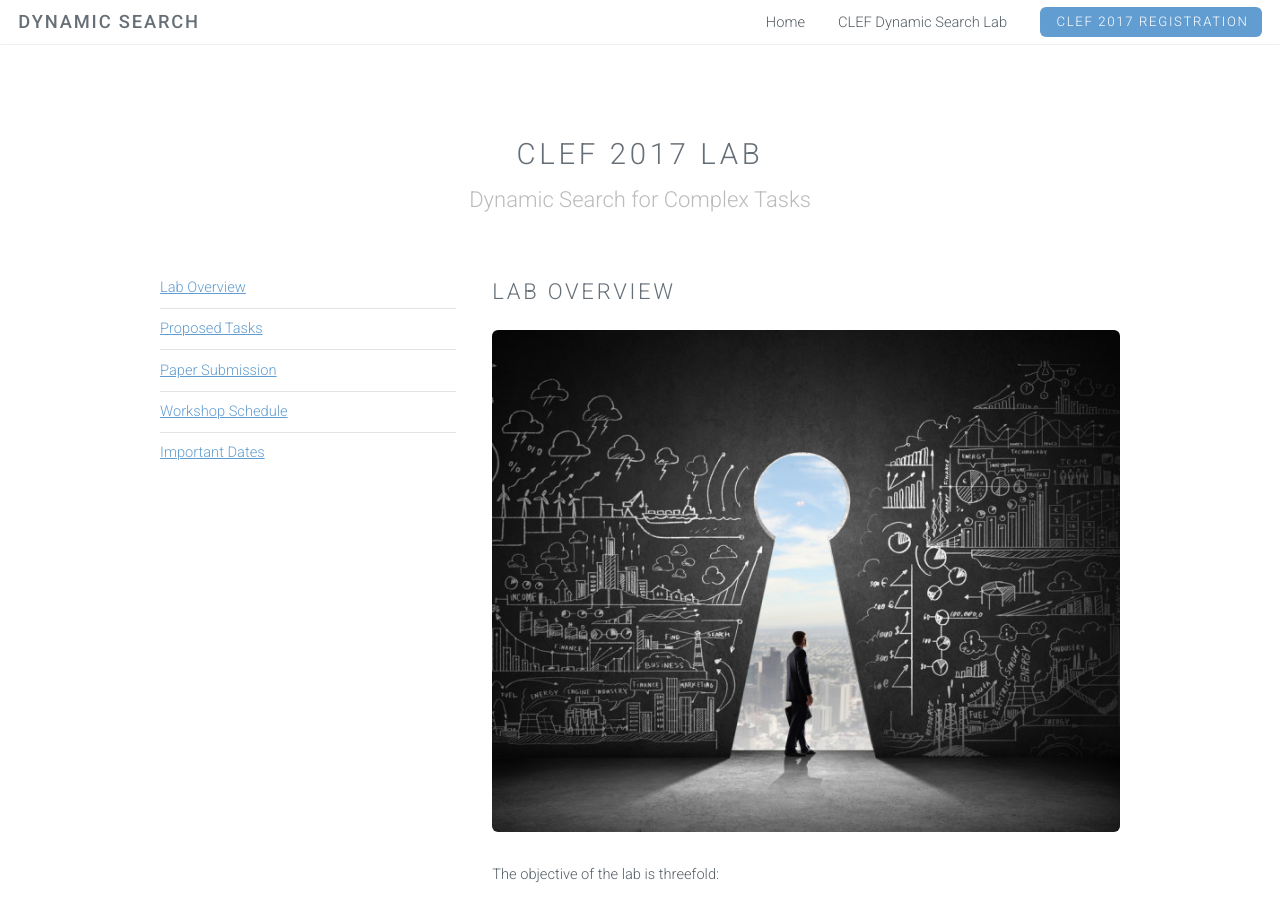
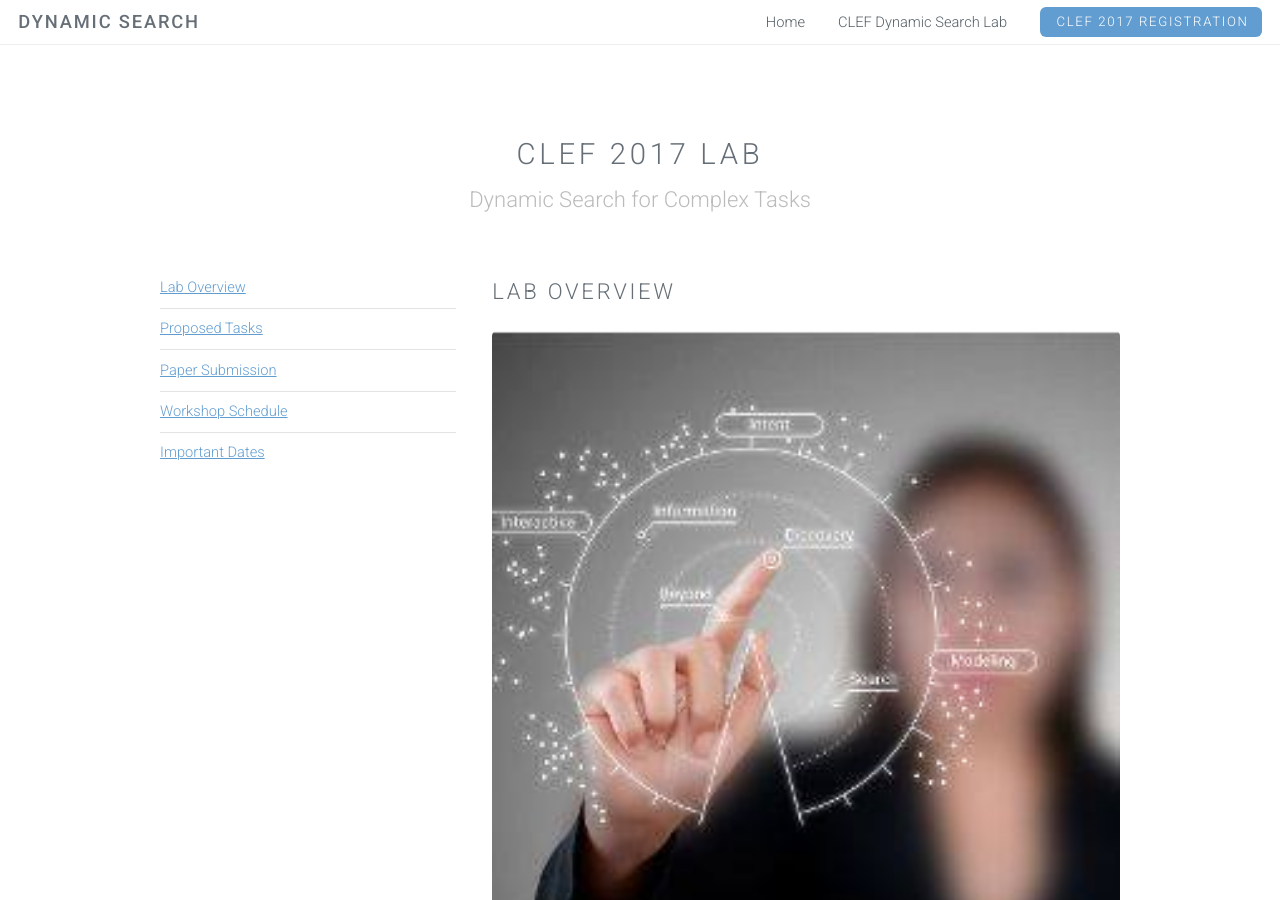
Before and after one commit to ekanou/dynamicsearch, a Jekyll site: the page built from clef-lab.html, in a window 1280 px wide and 900 px high. Built offline with Jekyll 4.4.1, drawn with Linux system fonts in a browser that asks for light colours.

Commit message:
Update clef-lab.html

```diff
--- a/clef-lab.html
+++ b/clef-lab.html
@@ -24,7 +24,7 @@
             <div class="8u skel-cell-important">
                 <section id="Lab Overview">
                     <h2>Lab Overview</h2>
-                    <a href="#Lab Overview" class="image fit"><img src="images/complex-task.jpg" alt="" /></a>
+                    <a href="#Lab Overview" class="image fit"><img src="images/interactive.jpg" alt="" /></a>
                     <p>The objective of the lab is threefold:
                     <ol>
                         <li>to produce the methodology and algorithms that will lead to a dynamic test collection by simulating the users</li>
```
